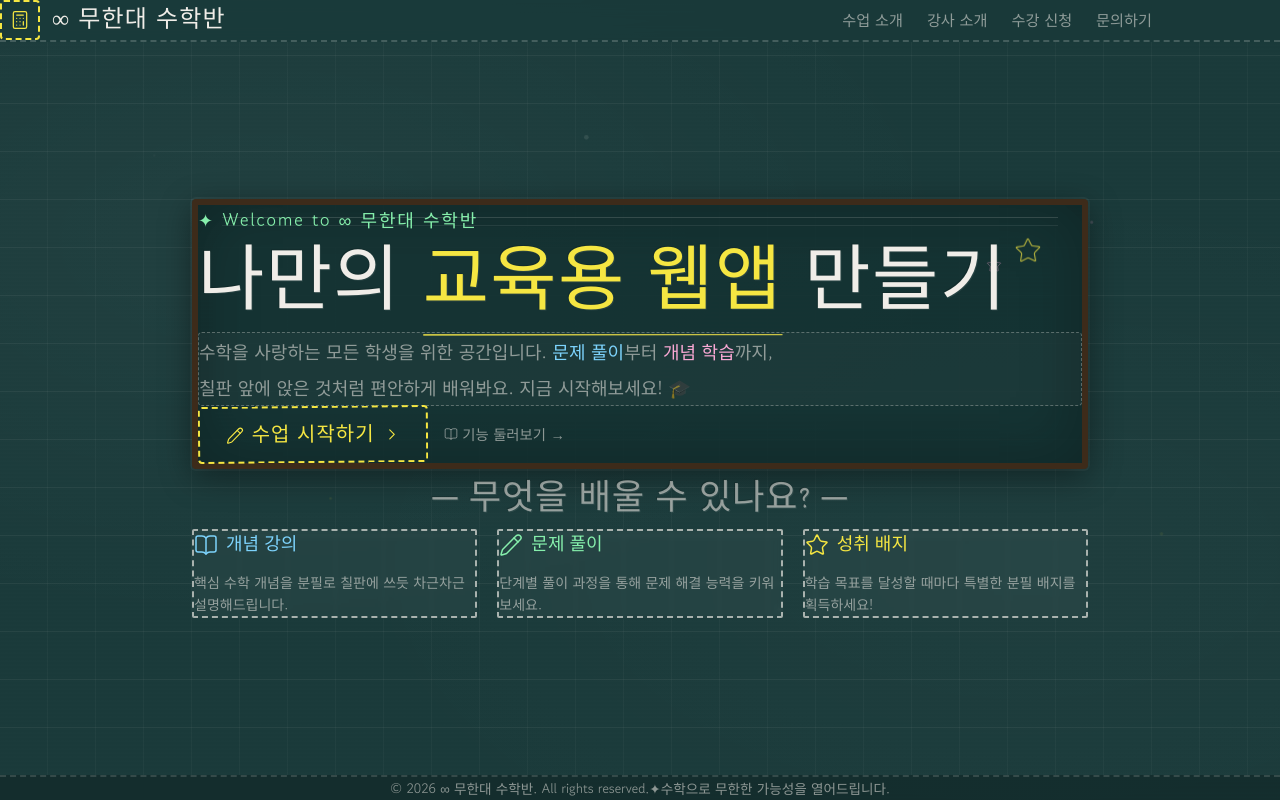
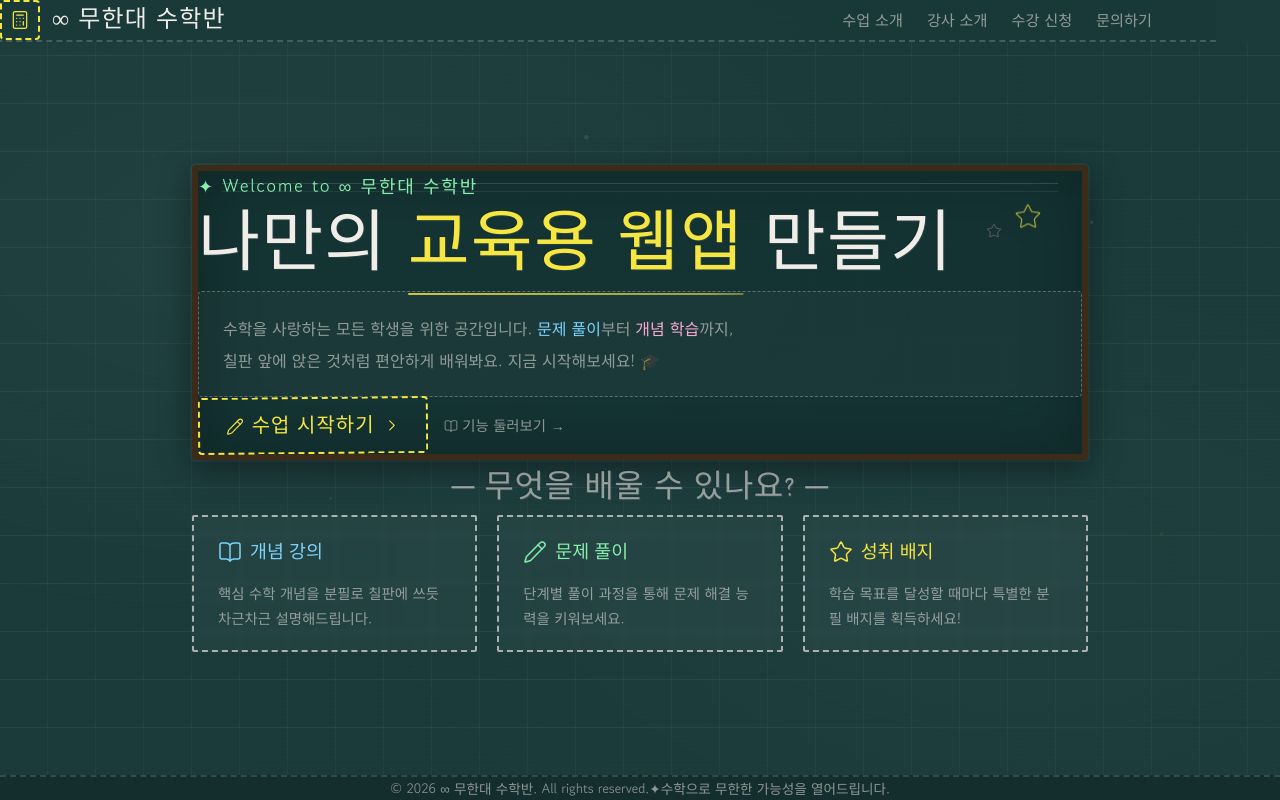
Before and after one commit to rlawlsdnjs78-infinity/infinitymath, a Next.js app: page / in a window 1280 px wide. Built offline with nearby package versions, Linux system fonts and the light colour scheme.

Commit message:
feat: apply global layout with persistent header and box padding

```diff
--- /dev/null
+++ b/src/app/components/Header.tsx
@@ -0,0 +1,61 @@
+/**
+ * Header.tsx
+ * 전역 헤더 컴포넌트 — layout.tsx 에 등록되어 모든 페이지에 표시됩니다.
+ * 이벤트 핸들러가 없는 Server Component 입니다.
+ * 마우스 인터랙션이 필요한 nav 부분은 NavMenu (Client Component) 를 사용합니다.
+ */
+
+import { Calculator } from "lucide-react";
+import NavMenu from "./NavMenu";
+
+export default function Header() {
+  return (
+    <header
+      id="header"
+      className="relative z-20 w-full"
+      style={{
+        borderBottom: "2px dashed rgba(240,237,232,0.2)",
+        background: "rgba(26,58,58,0.85)",
+        backdropFilter: "blur(10px)",
+        /* 헤더는 래퍼의 좌우 padding 을 무시하고 꽉 차도록 */
+        marginLeft: "calc(-1 * var(--page-px))",
+        marginRight: "calc(-1 * var(--page-px))",
+        paddingLeft: "var(--page-px)",
+        paddingRight: "var(--page-px)",
+      }}
+    >
+      {/* 내부 콘텐츠는 max-width 제한 */}
+      <div
+        className="max-w-6xl mx-auto flex items-center justify-between py-4"
+      >
+        {/* 로고 */}
+        <div className="flex items-center gap-3">
+          <div
+            className="flex items-center justify-center w-10 h-10 rounded-sm flex-shrink-0"
+            style={{
+              border: "2px dashed var(--chalk-yellow)",
+              color: "var(--chalk-yellow)",
+            }}
+          >
+            <Calculator size={20} strokeWidth={1.5} />
+          </div>
+          <span
+            className="text-2xl chalk-flicker"
+            style={{
+              fontFamily: "var(--font-chalk)",
+              color: "var(--chalk-white)",
+              letterSpacing: "0.05em",
+              /* 텍스트가 너무 길 때 줄바꿈 방지 */
+              whiteSpace: "nowrap",
+            }}
+          >
+            ∞ 무한대 수학반
+          </span>
+        </div>
+
+        {/* 네비게이션 — Client Component */}
+        <NavMenu />
+      </div>
+    </header>
+  );
+}
--- a/src/app/globals.css
+++ b/src/app/globals.css
@@ -139,18 +139,37 @@ h1, h2, h3, h4, h5, h6 {
 .chalk-orange { color: var(--chalk-orange); }
 .chalk-dim    { color: var(--chalk-dim);    }
 
-/* 분필 박스 (dashed 테두리) */
+/* ─────────────────────────────────────────────
+   분필 박스 (dashed 테두리)
+   내용이 테두리에 붙지 않도록 padding을 기본 포함합니다.
+   ───────────────────────────────────────────── */
+
+/* 기본 분필 박스 — 약간 삐뚤어진 손글씨 느낌 */
 .chalk-box {
   border: 2px dashed var(--chalk-border-bright);
   border-radius: 2px;
   position: relative;
+  /* 테두리 안쪽 여백: 글이 테두리에 붙지 않도록 */
+  padding: 1rem 1.25rem;
   /* 모서리를 약간 삐뚤어 보이게 */
   transform: rotate(-0.3deg);
 }
 
+/* 좀 더 넉넉한 내부 여백이 필요한 경우 (기능 카드 등) */
+.chalk-box-inner {
+  padding: 1.25rem 1.5rem;
+}
+
+/* 기울임 없는 직선 분필 박스 */
 .chalk-box-straight {
   border: 2px dashed var(--chalk-border-bright);
   border-radius: 2px;
+  padding: 1rem 1.25rem;
+}
+
+/* 텍스트 설명 박스 — 상하 여백을 좀 더 줍니다 */
+.content-box {
+  padding: 1.25rem 1.5rem;
 }
 
 /* 칠판 가로선 (밑줄) */
--- a/src/app/layout.tsx
+++ b/src/app/layout.tsx
@@ -1,11 +1,15 @@
 /**
  * layout.tsx
- * 루트 레이아웃 — 손글씨 폰트(Nanum Pen Script / Gowun Dodum)를
- * next/font/google 을 통해 로드하고 전역 메타데이터를 설정합니다.
+ * 루트 레이아웃 — 전역 폰트, 메타데이터, 헤더, 좌우 여백 설정
+ *
+ * [전역 레이아웃 규칙]
+ * ① 모든 페이지에서 좌우 여백이 항상 유지됩니다 (--page-px CSS 변수로 제어)
+ * ② Header 가 이 레이아웃에 포함되어 모든 하위 페이지에서 항상 표시됩니다
  */
 
 import type { Metadata } from "next";
 import { Nanum_Pen_Script, Gowun_Dodum } from "next/font/google";
+import Header from "./components/Header";
 import "./globals.css";
 
 /* ─── 폰트 설정 ────────────────────────────────────────────────────────── */
@@ -46,11 +50,35 @@ export default function RootLayout({
       lang="ko"
       className={`${nanumPen.variable} ${gowunDodum.variable}`}
     >
-      {/*
-       * body에 두 폰트 CSS 변수를 적용.
-       * globals.css 에서 --font-chalk / --font-body 가 이 변수를 참조합니다.
-       */}
-      <body>{children}</body>
+      <body>
+        {/*
+         * [전역 페이지 래퍼]
+         * - overflow-x-hidden : 가로 스크롤 방지
+         * - px-* 클래스 : 모든 화면 크기에서 좌우 여백 보장
+         *   모바일: 16px / 태블릿: 32px / 데스크탑: 64px / 와이드: 96px
+         * - --page-px CSS 변수 : Header 컴포넌트가 full-width로 펼쳐질 때 사용
+         */}
+        <div
+          className="min-h-screen flex flex-col overflow-x-hidden
+                     px-4 sm:px-8 md:px-16 lg:px-24"
+          style={
+            {
+              "--page-px": "clamp(1rem, 5vw, 6rem)",
+            } as React.CSSProperties
+          }
+        >
+          {/* ① 전역 헤더 — 모든 페이지에서 항상 유지됩니다 */}
+          <Header />
+
+          {/*
+           * ② 페이지 콘텐츠 영역
+           * flex-1 로 남은 높이를 전부 차지해 Footer 를 바닥에 고정합니다.
+           */}
+          <div className="flex-1 flex flex-col">
+            {children}
+          </div>
+        </div>
+      </body>
     </html>
   );
 }
--- a/src/app/page.tsx
+++ b/src/app/page.tsx
@@ -1,25 +1,22 @@
 /**
  * page.tsx
  * 메인 홈 페이지 (Server Component)
- * ─ 상단 헤더 (로고 + 네비게이션)
+ *
+ * ※ Header 는 layout.tsx 에서 전역으로 렌더링되므로 이 파일에서는 제외합니다.
+ *
  * ─ Hero Section (환영 문구 + 설명 + CTA 버튼)
- * ─ 하단 푸터 (카피라이트)
- *
- * 디자인 컨셉: 아날로그 칠판 & 노트 감성
- * 색상: 짙은 칠판색 배경 + 분필 느낌 텍스트
- * 폰트: Nanum Pen Script / Gowun Dodum
+ * ─ 기능 카드 섹션
+ * ─ 푸터
  */
 
-import { BookOpen, Star, Pencil, ChevronRight, Calculator } from "lucide-react";
-import NavMenu from "./components/NavMenu";
+import { BookOpen, Star, Pencil, ChevronRight } from "lucide-react";
 
 /* ─────────────────────────────────────────────────────────────────────────
-   서브 컴포넌트들 (Server Component — 이벤트 핸들러 없음)
+   서브 컴포넌트 (Server Component — 이벤트 핸들러 없음)
 ───────────────────────────────────────────────────────────────────────── */
 
-/** 칠판 먼지 장식 (분필 가루 파티클) */
+/** 칠판 먼지 파티클 장식 */
 function ChalkDust() {
-  // 먼지 파티클 데이터 정의
   const particles = [
     { left: "12%", top: "20%", delay: "0s",   size: 3, color: "rgba(240,237,232,0.4)" },
     { left: "25%", top: "65%", delay: "0.8s", size: 2, color: "rgba(245,230,66,0.35)" },
@@ -31,21 +28,15 @@ function ChalkDust() {
   ];
 
   return (
-    <div
-      aria-hidden="true"
-      className="pointer-events-none absolute inset-0 overflow-hidden"
-    >
+    <div aria-hidden="true" className="pointer-events-none absolute inset-0 overflow-hidden">
       {particles.map((p, i) => (
         <span
           key={i}
           className="absolute rounded-full dust-particle"
           style={{
-            left: p.left,
-            top: p.top,
-            width: p.size,
-            height: p.size,
-            background: p.color,
-            animationDelay: p.delay,
+            left: p.left, top: p.top,
+            width: p.size, height: p.size,
+            background: p.color, animationDelay: p.delay,
           }}
         />
       ))}
@@ -61,33 +52,19 @@ function ChalkboardGrid() {
       className="pointer-events-none absolute inset-0"
       style={{
         backgroundImage: `
-          repeating-linear-gradient(
-            0deg,
-            transparent,
-            transparent 47px,
-            rgba(240,237,232,0.06) 47px,
-            rgba(240,237,232,0.06) 48px
-          ),
-          repeating-linear-gradient(
-            90deg,
-            transparent,
-            transparent 47px,
-            rgba(240,237,232,0.03) 47px,
-            rgba(240,237,232,0.03) 48px
-          )
+          repeating-linear-gradient(0deg, transparent, transparent 47px,
+            rgba(240,237,232,0.06) 47px, rgba(240,237,232,0.06) 48px),
+          repeating-linear-gradient(90deg, transparent, transparent 47px,
+            rgba(240,237,232,0.03) 47px, rgba(240,237,232,0.03) 48px)
         `,
       }}
     />
   );
 }
 
-/** 기능 카드 (가짜 placeholder 카드) */
+/** 기능 소개 카드 */
 function FeatureCard({
-  icon: Icon,
-  title,
-  description,
-  color,
-  delay,
+  icon: Icon, title, description, color, delay,
 }: {
   icon: React.ComponentType<{ size?: number; strokeWidth?: number }>;
   title: string;
@@ -96,77 +73,25 @@ function FeatureCard({
   delay: string;
 }) {
   return (
+    /* chalk-box-inner: 박스 테두리와 내용 사이 충분한 padding 적용 */
     <div
-      className="chalk-box p-5 flex flex-col gap-3 slide-in-up"
+      className="chalk-box chalk-box-inner slide-in-up flex flex-col gap-3"
       style={{
         animationDelay: delay,
         background: "rgba(255,255,255,0.04)",
         backdropFilter: "blur(2px)",
       }}
     >
-      {/* 아이콘 + 제목 */}
       <div className="flex items-center gap-2" style={{ color }}>
         <Icon size={24} strokeWidth={1.5} />
-        <span
-          className="text-lg font-medium"
-          style={{ fontFamily: "var(--font-chalk)", color }}
-        >
+        <span style={{ fontFamily: "var(--font-chalk)", fontSize: "1.15rem", color }}>
           {title}
         </span>
       </div>
-      {/* 설명 */}
-      <p
-        className="text-sm leading-relaxed"
-        style={{ color: "var(--chalk-dim)", fontFamily: "var(--font-body)" }}
-      >
+      <p style={{ color: "var(--chalk-dim)", fontFamily: "var(--font-body)", fontSize: "0.9rem", lineHeight: 1.75 }}>
         {description}
       </p>
     </div>
-  );
-}
-
-/* ─────────────────────────────────────────────────────────────────────────
-   헤더 컴포넌트
-───────────────────────────────────────────────────────────────────────── */
-function Header() {
-  return (
-    <header
-      id="header"
-      className="relative z-20 w-full px-6 py-4"
-      style={{
-        borderBottom: "2px dashed rgba(240,237,232,0.2)",
-        background: "rgba(26,58,58,0.8)",
-        backdropFilter: "blur(8px)",
-      }}
-    >
-      <div className="max-w-6xl mx-auto flex items-center justify-between">
-        {/* 로고 */}
-        <div className="flex items-center gap-3">
-          <div
-            className="flex items-center justify-center w-10 h-10 rounded-sm"
-            style={{
-              border: "2px dashed var(--chalk-yellow)",
-              color: "var(--chalk-yellow)",
-            }}
-          >
-            <Calculator size={20} strokeWidth={1.5} />
-          </div>
-          <span
-            className="text-2xl chalk-flicker"
-            style={{
-              fontFamily: "var(--font-chalk)",
-              color: "var(--chalk-white)",
-              letterSpacing: "0.05em",
-            }}
-          >
-            ∞ 무한대 수학반
-          </span>
-        </div>
-
-        {/* 네비게이션 — Client Component (마우스 이벤트 포함) */}
-        <NavMenu />
-      </div>
-    </header>
   );
 }
 
@@ -177,63 +102,46 @@ function HeroSection() {
   return (
     <main
       id="hero"
-      className="relative flex-1 flex flex-col items-center justify-center px-6 py-20 overflow-hidden"
+      className="relative flex-1 flex flex-col items-center justify-center py-16 md:py-24 overflow-hidden"
     >
-      {/* 배경 그리드 & 먼지 */}
       <ChalkboardGrid />
       <ChalkDust />
 
-      {/* 칠판 프레임 영역 */}
+      {/* 칠판 프레임 */}
       <div
-        className="relative z-10 chalkboard-frame w-full max-w-4xl mx-auto p-10 md:p-14"
-        style={{ background: "rgba(20, 50, 50, 0.9)" }}
+        className="relative z-10 chalkboard-frame w-full max-w-4xl mx-auto"
+        style={{ background: "rgba(20, 50, 50, 0.92)" }}
       >
-        {/* 칠판 상단 장식선 */}
-        <div
-          aria-hidden="true"
-          className="absolute top-3 left-6 right-6 h-px"
-          style={{ background: "rgba(240,237,232,0.15)" }}
-        />
-        <div
-          aria-hidden="true"
-          className="absolute top-5 left-6 right-6 h-px"
-          style={{ background: "rgba(240,237,232,0.08)" }}
-        />
+        {/* 칠판 프레임 내부 여백 — padding으로 내용이 테두리에 붙지 않도록 */}
+        <div className="p-8 md:p-14">
+          {/* 상단 장식선 */}
+          <div aria-hidden="true" className="absolute top-3 left-6 right-6 h-px"
+            style={{ background: "rgba(240,237,232,0.15)" }} />
+          <div aria-hidden="true" className="absolute top-5 left-6 right-6 h-px"
+            style={{ background: "rgba(240,237,232,0.08)" }} />
 
-        {/* 별 아이콘 장식 */}
-        <div
-          aria-hidden="true"
-          className="absolute top-8 right-10 float-anim"
-          style={{ color: "var(--chalk-yellow)", opacity: 0.7 }}
-        >
+          {/* 별 장식 */}
+          <div aria-hidden="true" className="absolute top-8 right-10 float-anim"
+            style={{ color: "var(--chalk-yellow)", opacity: 0.7 }}>
             <Star size={28} strokeWidth={1} />
           </div>
-        <div
-          aria-hidden="true"
-          className="absolute top-14 right-20 float-anim"
-          style={{ color: "var(--chalk-pink)", opacity: 0.5, animationDelay: "1s" }}
-        >
+          <div aria-hidden="true" className="absolute top-14 right-20 float-anim"
+            style={{ color: "var(--chalk-pink)", opacity: 0.5, animationDelay: "1s" }}>
             <Star size={16} strokeWidth={1} />
           </div>
 
           {/* 소제목 */}
-        <p
-          className="slide-in-left mb-4 text-base md:text-lg"
-          style={{
-            fontFamily: "var(--font-body)",
-            color: "var(--chalk-green)",
-            letterSpacing: "0.1em",
-          }}
-        >
+          <p className="slide-in-left mb-4 text-base md:text-lg"
+            style={{ fontFamily: "var(--font-body)", color: "var(--chalk-green)", letterSpacing: "0.1em" }}>
             ✦ Welcome to ∞ 무한대 수학반
           </p>
 
-        {/* 메인 타이틀 — h1 (페이지당 1개) */}
+          {/* 메인 타이틀 */}
           <h1
             className="slide-in-left mb-6 leading-snug"
             style={{
               fontFamily: "var(--font-chalk)",
-            fontSize: "clamp(2.4rem, 6vw, 4.5rem)",
+              fontSize: "clamp(2.2rem, 5.5vw, 4.2rem)",
               color: "var(--chalk-white)",
               animationDelay: "0.1s",
             }}
@@ -245,19 +153,16 @@ function HeroSection() {
             만들기
           </h1>
 
-        {/* 설명 텍스트 (notebook 줄 느낌) */}
+          {/* 설명 텍스트 박스 — notebook-lines + 내부 여백 */}
           <div
-          className="slide-in-up mb-8 p-5 notebook-lines rounded-sm"
+            className="slide-in-up mb-8 notebook-lines rounded-sm content-box"
             style={{
               animationDelay: "0.2s",
               border: "1px dashed var(--chalk-border)",
               background: "rgba(255,255,255,0.03)",
             }}
           >
-          <p
-            className="text-base md:text-lg leading-loose"
-            style={{ fontFamily: "var(--font-body)", color: "var(--chalk-dim)" }}
-          >
+            <p style={{ fontFamily: "var(--font-body)", color: "var(--chalk-dim)", fontSize: "1rem", lineHeight: 2 }}>
               수학을 사랑하는 모든 학생을 위한 공간입니다.{" "}
               <span style={{ color: "var(--chalk-blue)" }}>문제 풀이</span>부터{" "}
               <span style={{ color: "var(--chalk-pink)" }}>개념 학습</span>까지,
@@ -266,36 +171,26 @@ function HeroSection() {
             </p>
           </div>
 
-        {/* CTA 버튼 영역 */}
+          {/* CTA 버튼 */}
           <div
             className="slide-in-up flex flex-col sm:flex-row items-start sm:items-center gap-4"
             style={{ animationDelay: "0.35s" }}
           >
-          {/* 메인 CTA 버튼 (Placeholder) */}
-          <button
-            id="cta-start-btn"
-            type="button"
-            className="btn-chalk flex items-center gap-2"
-          >
+            <button id="cta-start-btn" type="button" className="btn-chalk flex items-center gap-2">
               <Pencil size={18} strokeWidth={1.5} />
               수업 시작하기
               <ChevronRight size={18} strokeWidth={1.5} />
             </button>
 
-          {/* 부가 링크 */}
             <a
               href="#features"
               className="flex items-center gap-1 transition-opacity duration-200 hover:opacity-80"
-            style={{
-              fontFamily: "var(--font-body)",
-              color: "var(--chalk-dim)",
-              fontSize: "0.9rem",
-              textDecoration: "none",
-            }}
+              style={{ fontFamily: "var(--font-body)", color: "var(--chalk-dim)", fontSize: "0.9rem", textDecoration: "none" }}
             >
               <BookOpen size={14} strokeWidth={1.5} />
               기능 둘러보기 →
             </a>
+          </div>
         </div>
       </div>
 
@@ -307,37 +202,20 @@ function HeroSection() {
       >
         <h2
           className="text-center mb-8"
-          style={{
-            fontFamily: "var(--font-chalk)",
-            fontSize: "clamp(1.5rem, 4vw, 2.2rem)",
-            color: "var(--chalk-dim)",
-          }}
+          style={{ fontFamily: "var(--font-chalk)", fontSize: "clamp(1.4rem, 3.5vw, 2rem)", color: "var(--chalk-dim)" }}
         >
           ─ 무엇을 배울 수 있나요? ─
         </h2>
-
         <div className="grid grid-cols-1 sm:grid-cols-2 md:grid-cols-3 gap-5">
-          <FeatureCard
-            icon={BookOpen}
-            title="개념 강의"
+          <FeatureCard icon={BookOpen} title="개념 강의"
             description="핵심 수학 개념을 분필로 칠판에 쓰듯 차근차근 설명해드립니다."
-            color="var(--chalk-blue)"
-            delay="0s"
-          />
-          <FeatureCard
-            icon={Pencil}
-            title="문제 풀이"
+            color="var(--chalk-blue)" delay="0s" />
+          <FeatureCard icon={Pencil} title="문제 풀이"
             description="단계별 풀이 과정을 통해 문제 해결 능력을 키워보세요."
-            color="var(--chalk-green)"
-            delay="0.1s"
-          />
-          <FeatureCard
-            icon={Star}
-            title="성취 배지"
+            color="var(--chalk-green)" delay="0.1s" />
+          <FeatureCard icon={Star} title="성취 배지"
             description="학습 목표를 달성할 때마다 특별한 분필 배지를 획득하세요!"
-            color="var(--chalk-yellow)"
-            delay="0.2s"
-          />
+            color="var(--chalk-yellow)" delay="0.2s" />
         </div>
       </section>
     </main>
@@ -345,27 +223,17 @@ function HeroSection() {
 }
 
 /* ─────────────────────────────────────────────────────────────────────────
-   푸터 컴포넌트
+   푸터
 ───────────────────────────────────────────────────────────────────────── */
 function Footer() {
   const year = new Date().getFullYear();
-
   return (
     <footer
       id="footer"
-      className="relative z-10 w-full px-6 py-5 text-center"
-      style={{
-        borderTop: "2px dashed rgba(240,237,232,0.15)",
-        background: "rgba(20,45,45,0.9)",
-      }}
+      className="relative z-10 w-full py-5 text-center"
+      style={{ borderTop: "2px dashed rgba(240,237,232,0.15)", background: "rgba(20,45,45,0.9)" }}
     >
-      <p
-        style={{
-          fontFamily: "var(--font-body)",
-          color: "var(--chalk-dim)",
-          fontSize: "0.85rem",
-        }}
-      >
+      <p style={{ fontFamily: "var(--font-body)", color: "var(--chalk-dim)", fontSize: "0.85rem" }}>
         © {year} ∞ 무한대 수학반. All rights reserved.
         <span className="mx-2" aria-hidden="true">✦</span>
         수학으로 무한한 가능성을 열어드립니다.
@@ -375,12 +243,11 @@ function Footer() {
 }
 
 /* ─────────────────────────────────────────────────────────────────────────
-   메인 페이지 컴포넌트 (default export)
+   메인 페이지 (default export)
 ───────────────────────────────────────────────────────────────────────── */
 export default function Home() {
   return (
     <>
-      <Header />
       <HeroSection />
       <Footer />
     </>
```
Also changed, not shown: 1 other file (tests, documents, lock files or other folders). Lines whose indentation alone changed are shown as unchanged.
